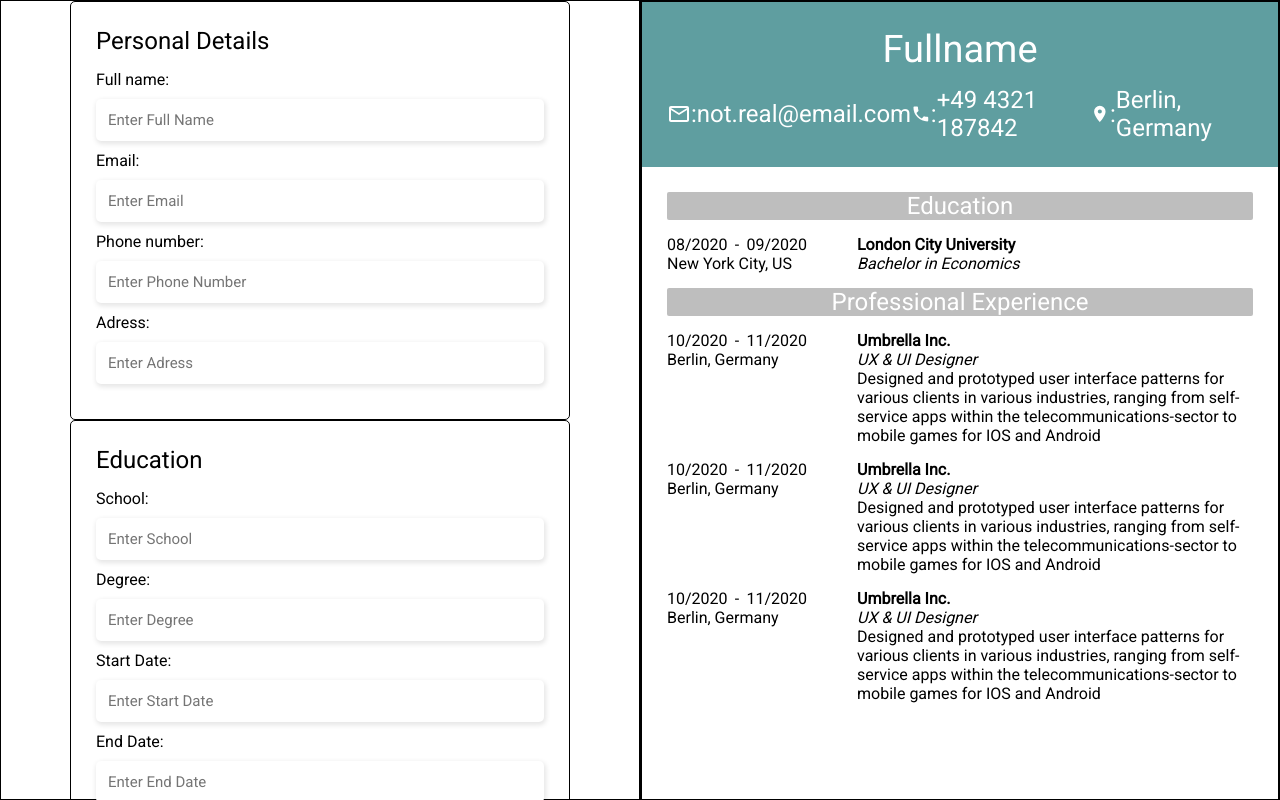
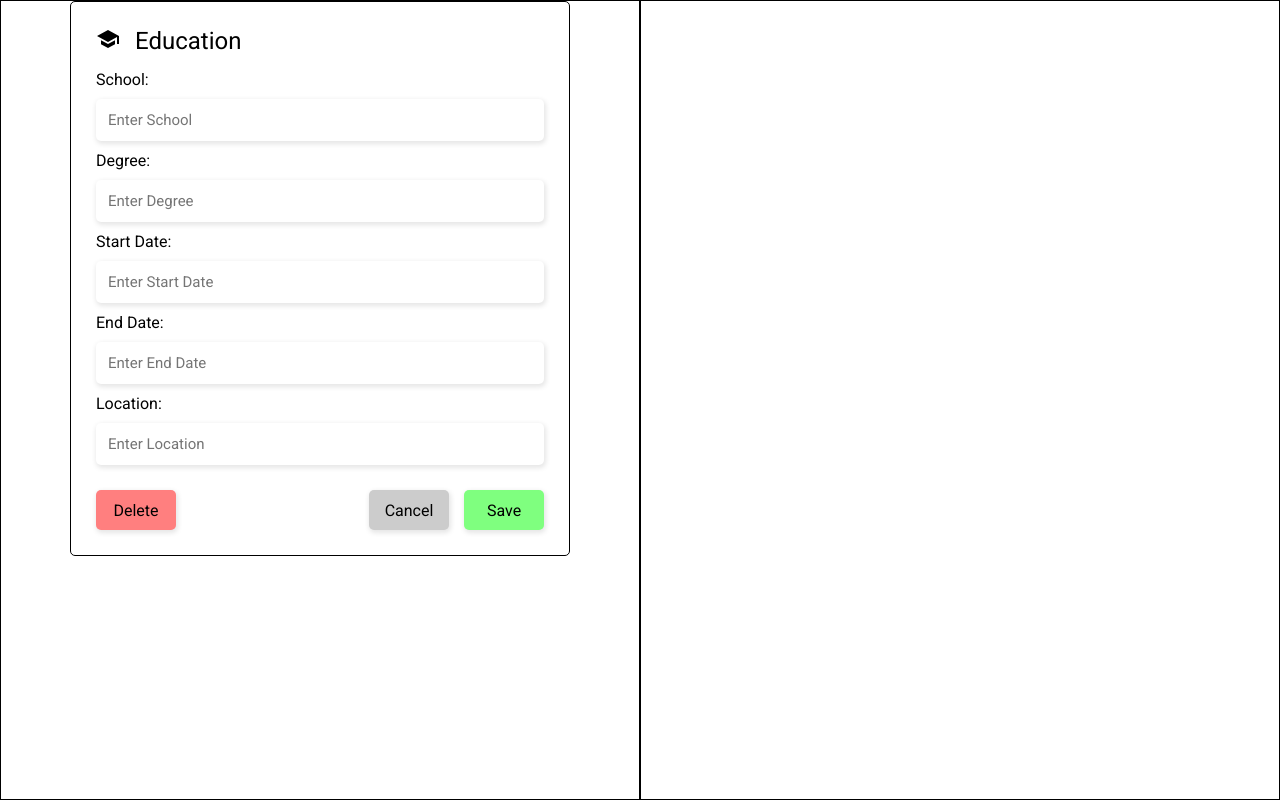
Before and after one commit to DayanWalter/TOP-cv-application, a React (Vite) app: page / in a window 1280 px wide. Shown: the top 800 px of the page. Built offline with nearby package versions, Linux system fonts and the light colour scheme.

Commit message:
Buttons styled

```diff
--- a/src/components/App.jsx
+++ b/src/components/App.jsx
@@ -8,13 +8,11 @@ export default function App() {
   return (
     <div className="app">
       <div className="left">
-        <Personal />
+        {/* <Personal /> */}
         <Education />
-        <Experience />
+        {/* <Experience /> */}
       </div>
-      <div className="right">
-        <CV />
-      </div>
+      <div className="right">{/* <CV /> */}</div>
     </div>
   );
 }
--- a/src/components/Education.jsx
+++ b/src/components/Education.jsx
@@ -1,4 +1,6 @@
 import { useState } from 'react';
+import Icon from '@mdi/react';
+import { mdiSchool } from '@mdi/js';
 
 export default function Education() {
   const [education, setEducation] = useState({
@@ -33,7 +35,10 @@ export default function Education() {
   return (
     <>
       <form onSubmit={(e) => e.preventDefault()}>
-        <h1>Education</h1>
+        <div className="education">
+          <Icon path={mdiSchool} size={1} />
+          <h1>Education</h1>
+        </div>
         <label htmlFor="school">
           School:
           <input
@@ -84,6 +89,11 @@ export default function Education() {
             onChange={handleLocationChange}
           />
         </label>
+        <div className="button">
+          <button className="delete">Delete</button>
+          <button className="cancel">Cancel</button>
+          <button className="save">Save</button>
+        </div>
       </form>
     </>
   );
--- a/src/components/Experience.jsx
+++ b/src/components/Experience.jsx
@@ -1,4 +1,6 @@
 import { useState } from 'react';
+import Icon from '@mdi/react';
+import { mdiBriefcaseVariant } from '@mdi/js';
 
 export default function Experience() {
   const [experience, setExperience] = useState({
@@ -38,7 +40,10 @@ export default function Experience() {
   return (
     <>
       <form onSubmit={(e) => e.preventDefault()}>
-        <h1>Experience</h1>
+        <div className="experience">
+          <Icon path={mdiBriefcaseVariant} size={1} />
+          <h1>Experience</h1>
+        </div>
         <label htmlFor="company">
           Company name:
           <input
@@ -99,6 +104,11 @@ export default function Experience() {
             onChange={handleDescriptionChange}
           />
         </label>
+        <div className="button">
+          <button className="delete">Delete</button>
+          <button className="cancel">Cancel</button>
+          <button className="save">Save</button>
+        </div>
       </form>
     </>
   );
--- a/src/styles/index.css
+++ b/src/styles/index.css
@@ -2,6 +2,12 @@
   --cv-width: 800px;
   --cv-heigth: calc(var(--cv-width) * 1.4142);
   --cv-head-color: rgb(95, 158, 160);
+  --button-delete: rgba(255, 127, 127);
+  --button-delete-hover: rgba(255, 127, 127, 0.75);
+  --button-cancel: rgba(204, 204, 204);
+  --button-cancel-hover: rgba(204, 204, 204, 0.75);
+  --button-save: rgba(127, 255, 127);
+  --button-save-hover: rgba(127, 255, 127, 0.75);
 }
 
 *,
@@ -53,12 +59,63 @@ form textarea {
   box-shadow: 1px 2px 5px 1px rgba(0, 0, 0, 0.1);
   border: 2px solid transparent;
   border-radius: 5px;
-  transition: all 0.5s;
+  transition: all 400ms;
 }
 form input:focus,
 form textarea:focus {
   outline: none;
   border-color: blue;
+}
+form .education,
+form .experience {
+  display: flex;
+  gap: 15px;
+  /* border: 1px solid black; */
+}
+button {
+  outline: 0;
+  box-shadow: 1px 2px 5px 1px rgba(0, 0, 0, 0.1);
+  border: 2px solid transparent;
+  border-radius: 5px;
+  transition: background-color 300ms;
+}
+button:hover {
+  background-color: rgb(222, 222, 222);
+  cursor: pointer;
+}
+button:active {
+  scale: 0.97;
+}
+form .button {
+  margin-top: 15px;
+  display: flex;
+  gap: 15px;
+}
+form .button .delete {
+  margin-right: auto;
+  background-color: var(--button-delete);
+}
+form .button .delete:hover {
+  background-color: var(--button-delete-hover);
+}
+form .button .cancel {
+  background-color: var(--button-cancel);
+}
+form .button .cancel:hover {
+  background-color: var(--button-cancel-hover);
+}
+form .button .save {
+  background-color: var(--button-save);
+}
+form .button .save:hover {
+  background-color: var(--button-save-hover);
+}
+
+form .button .delete,
+form .button .cancel,
+form .button .save {
+  width: 80px;
+  height: 40px;
 }
 
 .cv {
```
